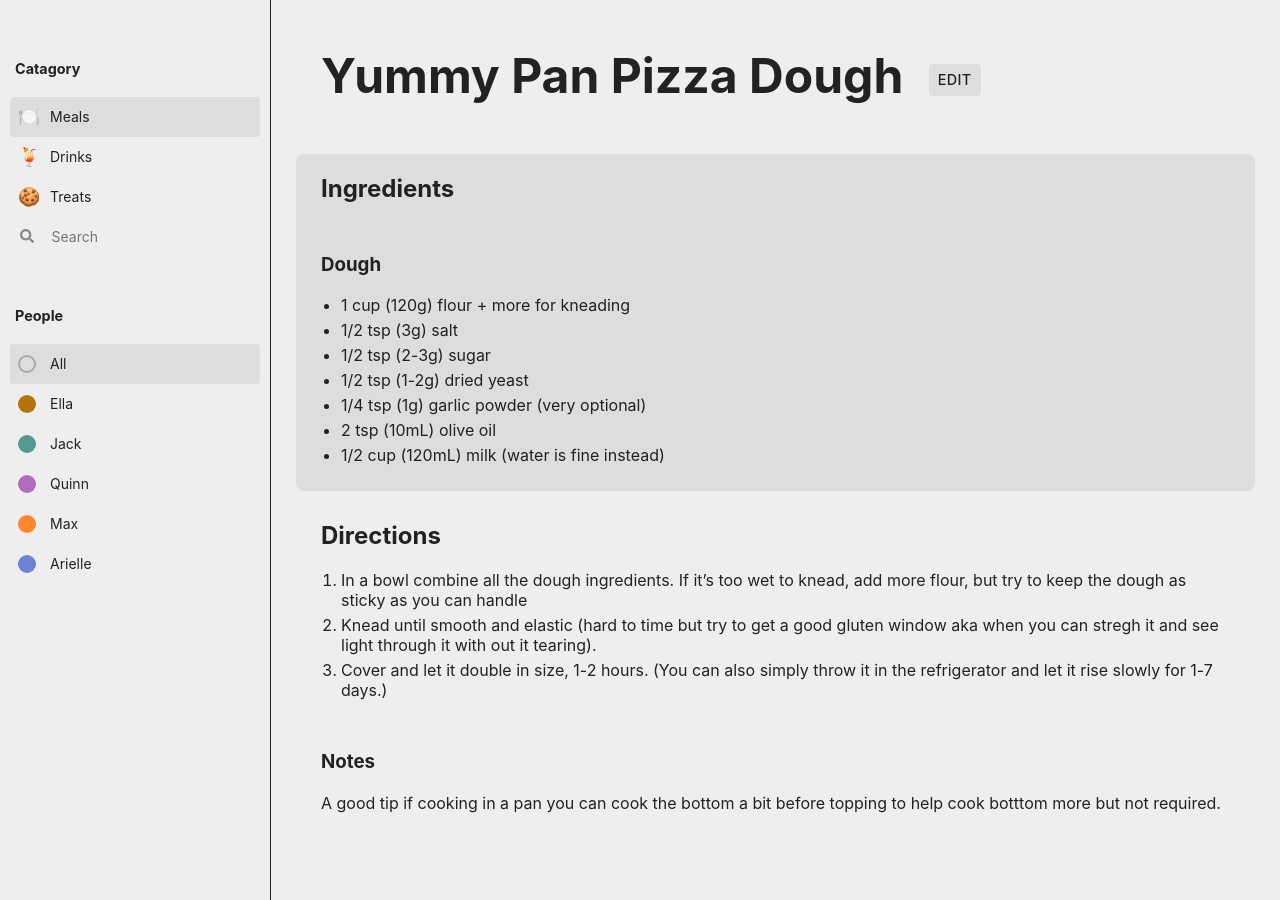
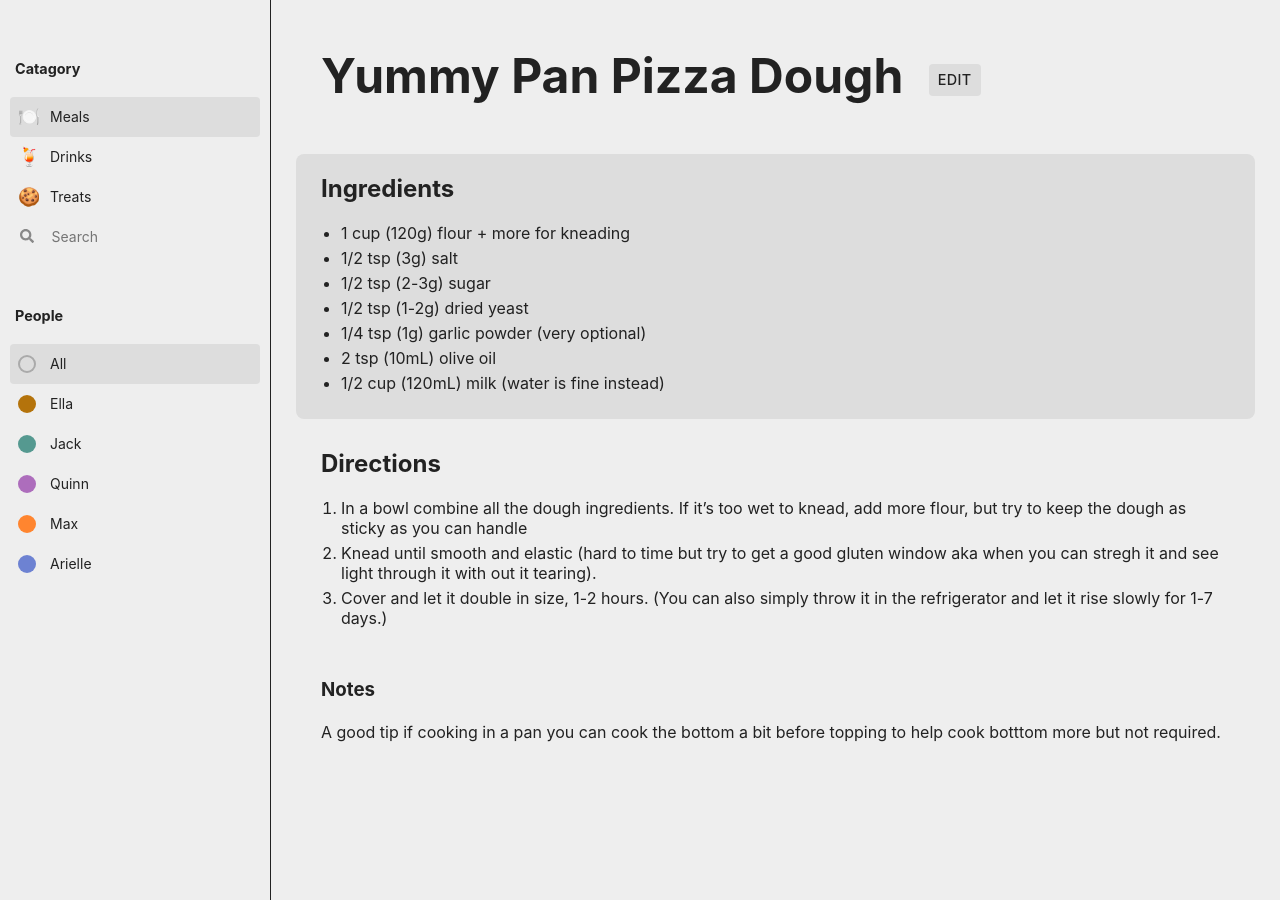
Before and after one commit to qjack001/Git-Cooking, a Jekyll site: the page built from _posts/meals/2021-03-02-pan-pizza-dough.md, in a window 1280 px wide. Built offline with Jekyll 4.4.1, drawn with Linux system fonts in a browser that asks for light colours.

Commit message:
Update 2021-03-02-pan-pizza-dough.md

```diff
--- a/_posts/meals/2021-03-02-pan-pizza-dough.md
+++ b/_posts/meals/2021-03-02-pan-pizza-dough.md
@@ -8,8 +8,6 @@ time: 60
 <section markdown="1">
 
 ## Ingredients
-
-### Dough
 
 - 1 cup (120g) flour + more for kneading
 - 1/2 tsp (3g) salt
```
